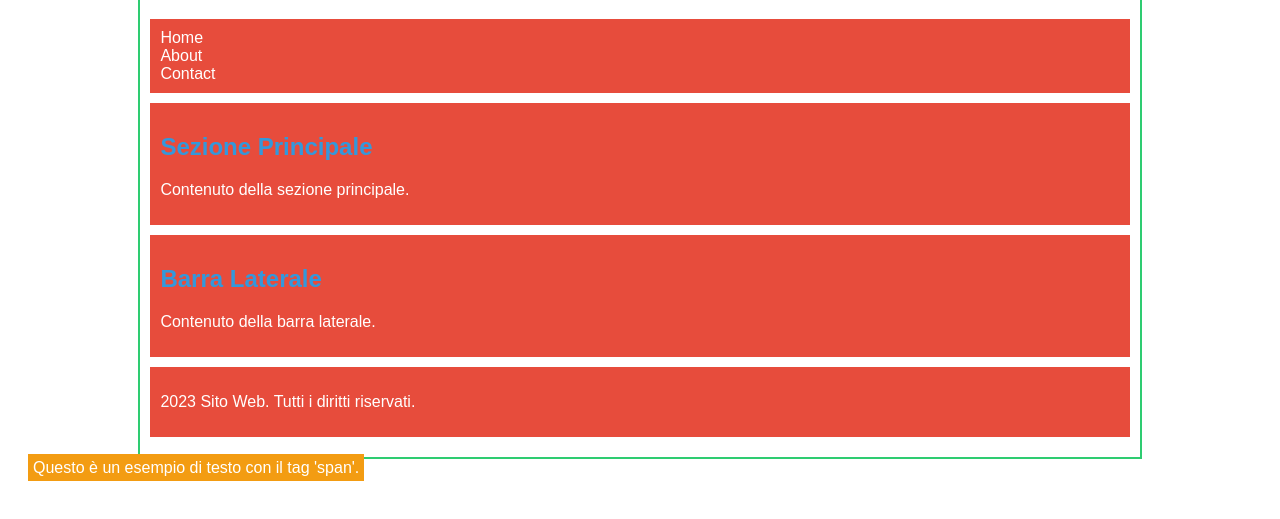
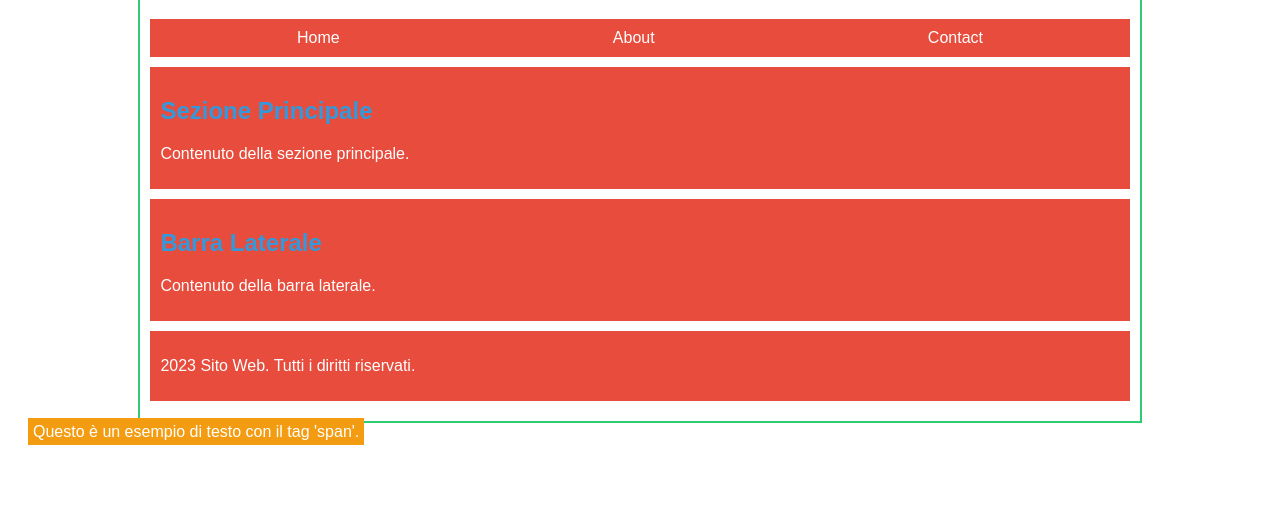
Before and after one commit to SergiowillPugliese/engimHTML, a plain HTML site: page HtmlExample/containerTag.html in a window 1280 px wide. Shown: the part 121-640 px from the top of the page. Drawn offline with Linux system fonts and the light colour scheme.

Commit message:
init portfolio example

```diff
--- a/HtmlExample/containerTag.html
+++ b/HtmlExample/containerTag.html
@@ -28,6 +28,12 @@
             color: #fff;
             padding: 10px;
             margin-bottom: 10px;
+            list-style: none;
+        }
+
+        nav .box {
+            display: flex;
+            justify-content: space-around;
         }
 
         /* Stile aggiunto per il tag 'span' */
--- /dev/null
+++ b/portfolio-example/esempio1/style.css
@@ -0,0 +1,6 @@
+body {
+    background-image: url('../assets/svg/Visiwig-Circle-Quarters.svg');
+    background-repeat: no-repeat;
+    background-size: contain;
+    height: 100vh;
+}
```
Also changed, not shown: portfolio-example/esempio1/index.html (added, +40 -0 lines), portfolio-example/assets/svg/Visiwig-Circle-Quarters.svg (added).
